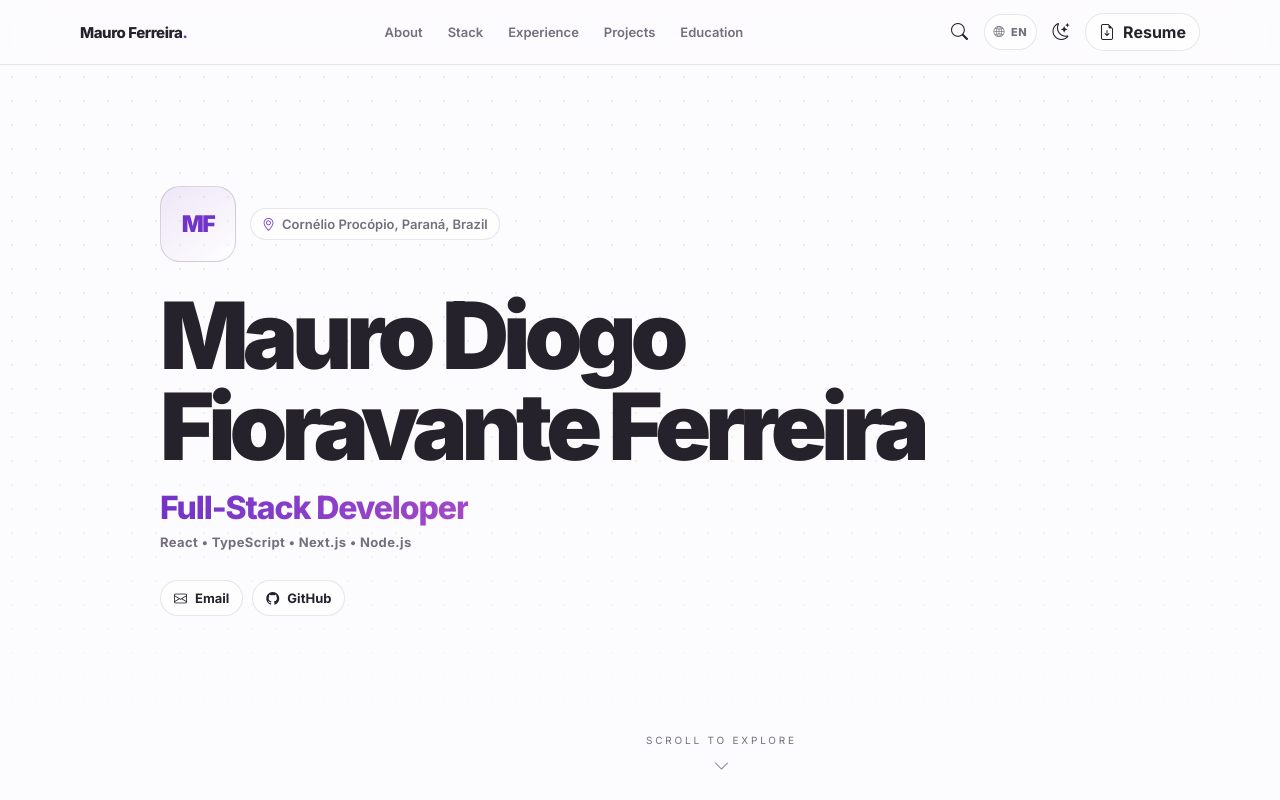
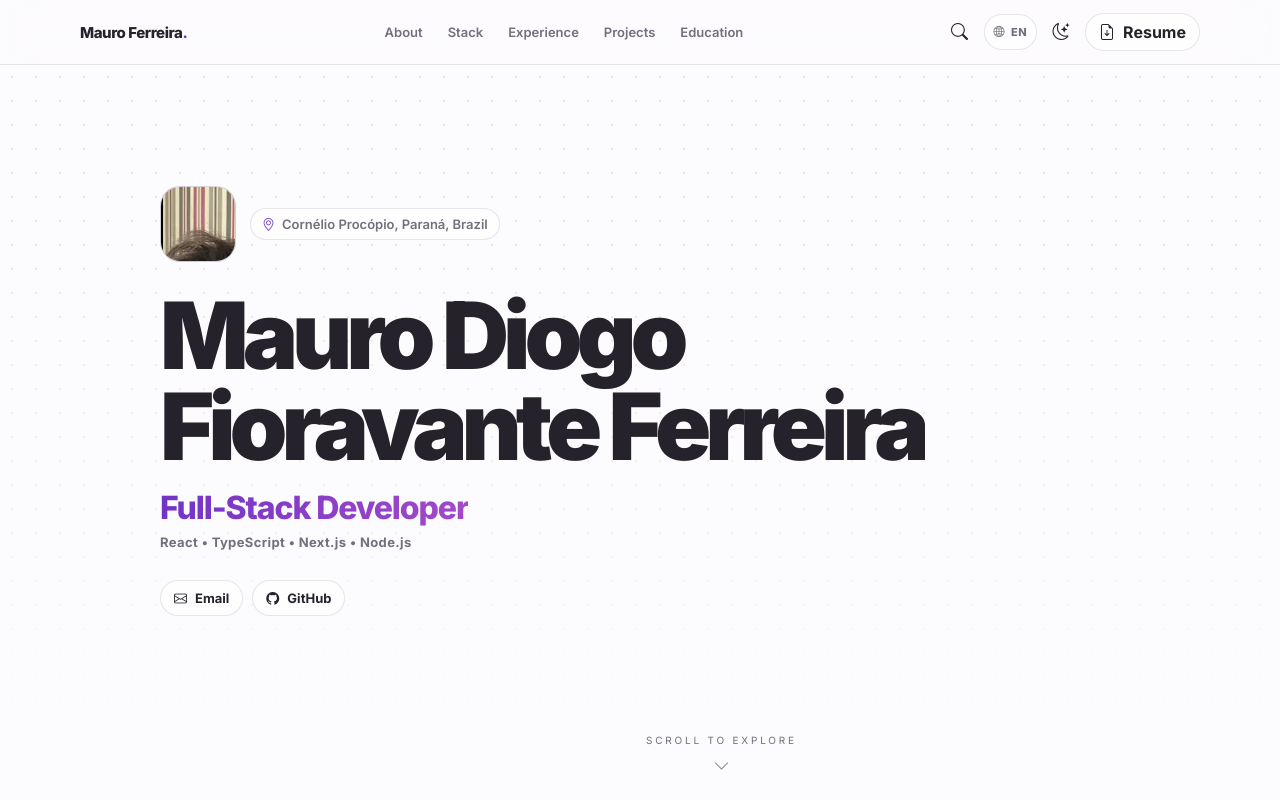
Before and after one commit to maurodferreira/Portfolio-site-mauro, a React (Vite) app: page / in a window 1280 px wide. Shown: the top 800 px of the page. Built offline with nearby package versions, Linux system fonts and the light colour scheme.

Commit message:
feat: exibe foto no hero

```diff
--- a/src/components/Hero.tsx
+++ b/src/components/Hero.tsx
@@ -41,7 +41,15 @@ export function Hero({ data }: HeroProps) {
       <div className="hero-content container-main">
         <motion.div {...enter(0)} className="hero-meta">
           <div className="avatar-placeholder" aria-label={`Foto de ${data.personal.fullName}`}>
-            <span>{data.personal.initials}</span>
+            {data.personal.avatar ? (
+              <img
+                src={data.personal.avatar}
+                alt={data.personal.fullName}
+                className="hero-avatar-image"
+              />
+            ) : (
+              <span>{data.personal.initials}</span>
+            )}
           </div>
 
           <span className="location-pill">
```
